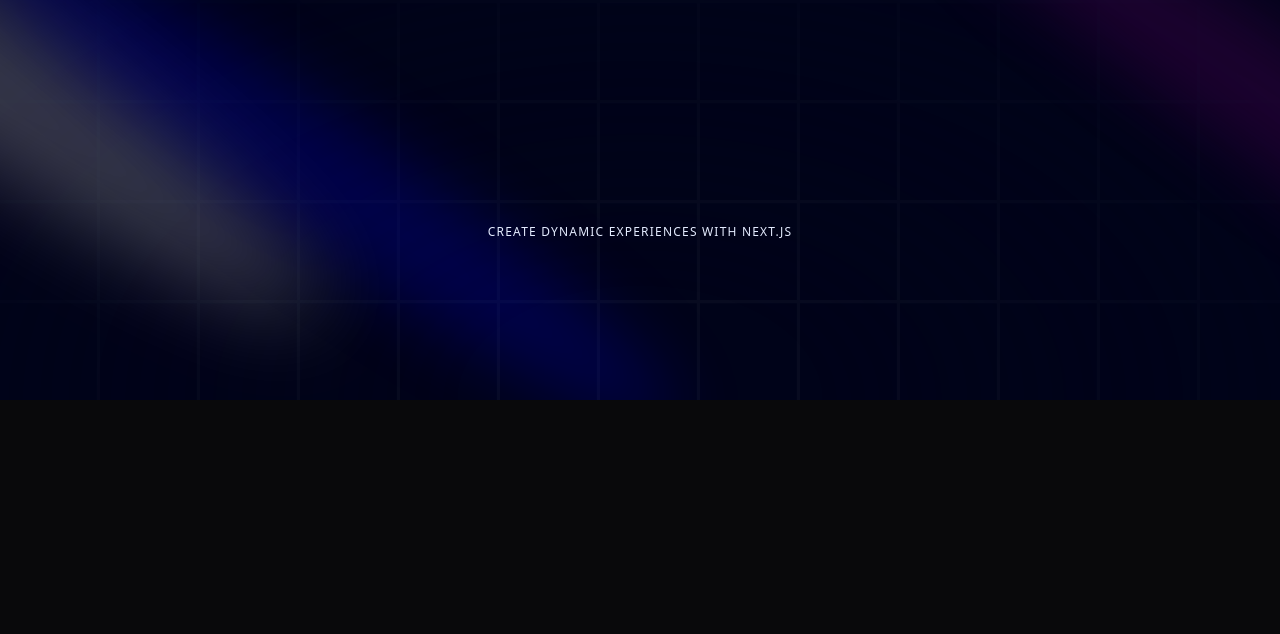
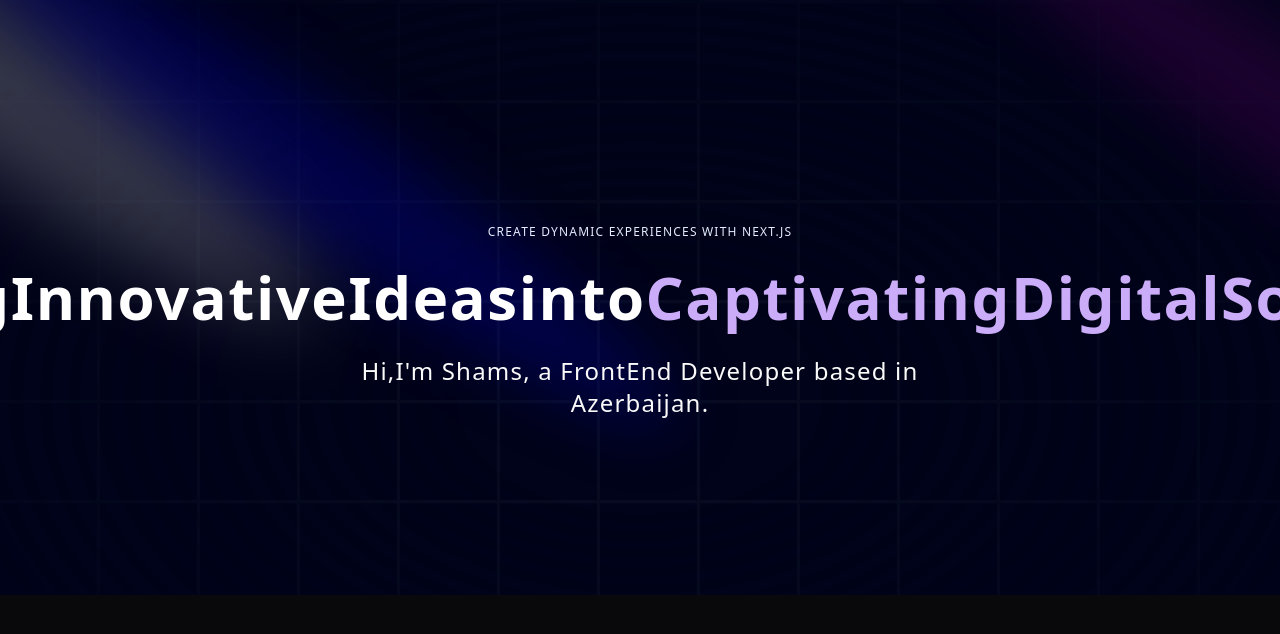
Before and after one commit to shamshajili/Portfolio-nextjs-, a Next.js app: page / in a window 1280 px wide. Shown: the top 634 px of the page. Built offline with nearby package versions, Linux system fonts and the light colour scheme.

Commit message:
TextGenerate animation added

```diff
--- a/components/Hero.tsx
+++ b/components/Hero.tsx
@@ -1,4 +1,5 @@
 import { Spotlight } from './ui/Spotlight'
+import { TextGenerateEffect } from './ui/TextGenerateEffect'
 
 const Hero = () => {
   return (
@@ -18,7 +19,13 @@
           <div className='max-w-[89vw] md:max-w-2xl lg:max-w-[60] flex flex-col items-center'>
             {/* Title text */}
             <h2 className='uppercase tracking-widest text-xs text-center text-blue-100 max-w-80'>Create Dynamic Experiences with Next.js</h2>
-
+            <TextGenerateEffect
+                className="text-center text-[40px] md:text-5xl lg:text-6xl"
+                words="Turning Innovative Ideas into Captivating Digital Solutions"
+            />
+            <p className='text-center md:tracking-wider mb-4 text-sm md:text-lg lg:text-2xl'>
+              Hi,I&apos;m Shams, a FrontEnd Developer based in Azerbaijan.
+            </p>
           </div>
         </div>
     </div>
--- /dev/null
+++ b/components/ui/TextGenerateEffect.tsx
@@ -0,0 +1,60 @@
+"use client";
+import { useEffect } from "react";
+import { motion, stagger, useAnimate } from "framer-motion";
+import { cn } from "../../utils/cn";
+
+
+export const TextGenerateEffect = ({
+  words,
+  className,
+  filter = true,
+  duration = 0.5,
+}: {
+  words: string;
+  className?: string;
+  filter?: boolean;
+  duration?: number;
+}) => {
+  const [scope, animate] = useAnimate();
+  let wordsArray = words.split(" ");
+  useEffect(() => {
+    animate(
+      "span",
+      {
+        opacity: 1,
+        filter: filter ? "blur(0px)" : "none",
+      },
+      {
+        duration: duration ? duration : 1,
+        delay: stagger(0.2),
+      }
+    );
+  }, [scope.current]);
+
+  const renderWords = () => {
+    return (
+      <motion.div ref={scope}>
+        {wordsArray.map((word, idx) => {
+          return (
+            <motion.span
+              key={word + idx}
+              className={`${idx>3 ? 'text-purple': 'dark:text-white text-black'} opacity-0`}
+              >
+                {word}{""}
+            </motion.span>
+          );
+        })}
+      </motion.div>
+    );
+  };
+
+  return (
+    <div className={cn("font-bold", className)}>
+      <div className="my-4">
+        <div className=" dark:text-white text-black leading-snug tracking-wide">
+          {renderWords()}
+        </div>
+      </div>
+    </div>
+  );
+};
```
